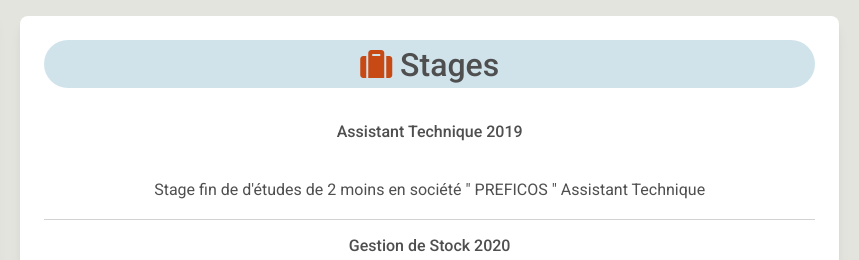
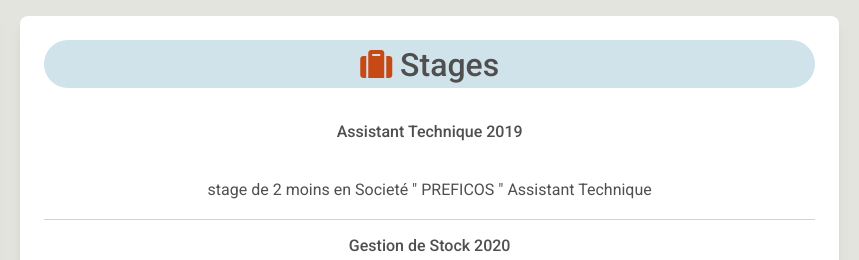
Before and after one commit to PROGCOM/Informations, a plain HTML site: page index.html in a window 1280 px wide. Shown: the top 260 px of the page, 421-1280 px from the left. Drawn offline with nearby package versions, Linux system fonts and the light colour scheme; some icons are missing; files whose address does not match are found by name.

Commit message:
Add files via upload

```diff
--- a/index.html
+++ b/index.html
@@ -3,7 +3,7 @@
 
 <head>
 
-     <meta charset="utf-8">
+	   <meta charset="utf-8">
      <meta name="viewport" content="width=device-width, initial-scale=1.0">
      <meta http-equiv="X-UA-Compatible" content="ie=edge">
      <link rel="icon" type="CV online"  src="img/ONSTORE.png">
@@ -154,7 +154,7 @@
             <div data-aos="fade-down">
             <h6>Assistant Technique 2019 </h6>
             <h6><i class="fas fa-calander my-2 mr-3"></i> </h6>
-            <p>Stage fin de d'études de 2 moins en société " PREFICOS " Assistant Technique</p>
+            <p>stage de 2 moins en Societé " PREFICOS " Assistant Technique</p>
             <hr>
              <h6> Gestion de Stock 2020  </h6>
             <h6><i class="fas fa-calander my-2 mr-3"></i> </h6>
```
